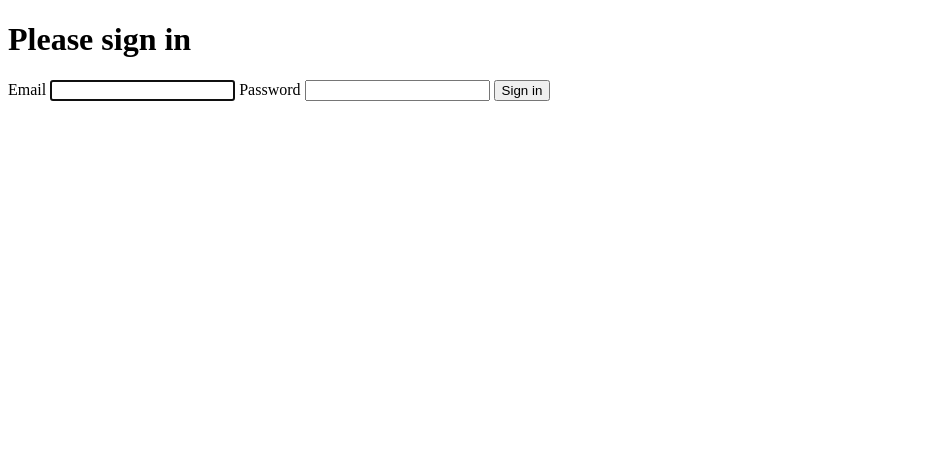
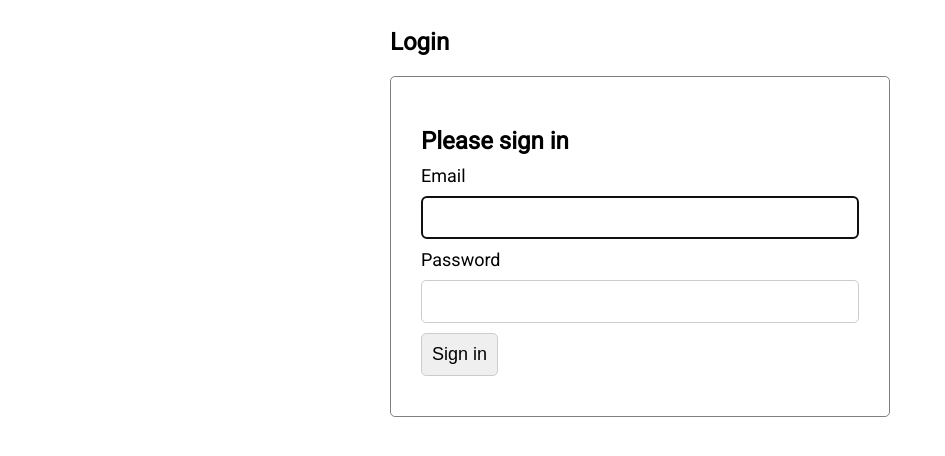
Before and after one commit to abderrahmen-hadjadj-aoul/sapio-cards, a Symfony app: template templates/security/login.html.twig in a window 1280 px wide. Shown: the top 456 px of the page, without its empty margins (0-945 px from the left). Run offline with Twig, Linux system fonts and the light colour scheme; the template is opened without the code that fills it, so the values that code supplies are empty; some libraries are stand-ins or nearby versions.

Commit message:
Updated register and login form

```diff
--- /dev/null
+++ b/public/style.css
@@ -0,0 +1,57 @@
+@import url('https://fonts.googleapis.com/css2?family=Roboto&display=swap');
+
+body
+{
+  font-family: 'Roboto', sans-serif;
+  display: flex;
+}
+
+.form
+{
+  width: 500px;
+  margin: auto;
+}
+
+form
+{
+  border: 1px solid gray;
+  padding: 30px;
+  border-radius: 5px;
+}
+
+input[type="email"],
+input[type="text"],
+input[type="password"],
+label
+{
+  font-size: 18px;
+  display: block;
+  width: 100%;
+}
+
+input[type="email"],
+input[type="text"],
+input[type="password"],
+button
+{
+  font-size: 18px;
+  border: 1px solid hsl(0, 0%, 80%);
+  border-radius: 5px;
+  padding: 10px;
+  box-sizing: border-box;
+}
+
+input[type="checkbox"]
+{
+  display: inline;
+}
+
+form > *
+{
+  margin-bottom: 10px;
+}
+
+label[for="registration_form_agreeTerms"]
+{
+  display: inline;
+}
--- a/templates/base.html.twig
+++ b/templates/base.html.twig
@@ -12,8 +12,11 @@
         {% block javascripts %}
             {#{{ encore_entry_script_tags('app') }}#}
         {% endblock %}
+        <link rel="stylesheet" href="style.css" type="text/css" media="all">
     </head>
     <body>
-        {% block body %}{% endblock %}
+      <section class="form">
+          {% block body %}{% endblock %}
+      </section>
     </body>
 </html>
--- a/templates/security/login.html.twig
+++ b/templates/security/login.html.twig
@@ -2,7 +2,11 @@
 
 {% block title %}Log in!{% endblock %}
 
+
 {% block body %}
+
+<h1>Login</h1>
+
 <form method="post">
     {% if error %}
         <div class="alert alert-danger">{{ error.messageKey|trans(error.messageData, 'security') }}</div>
```
